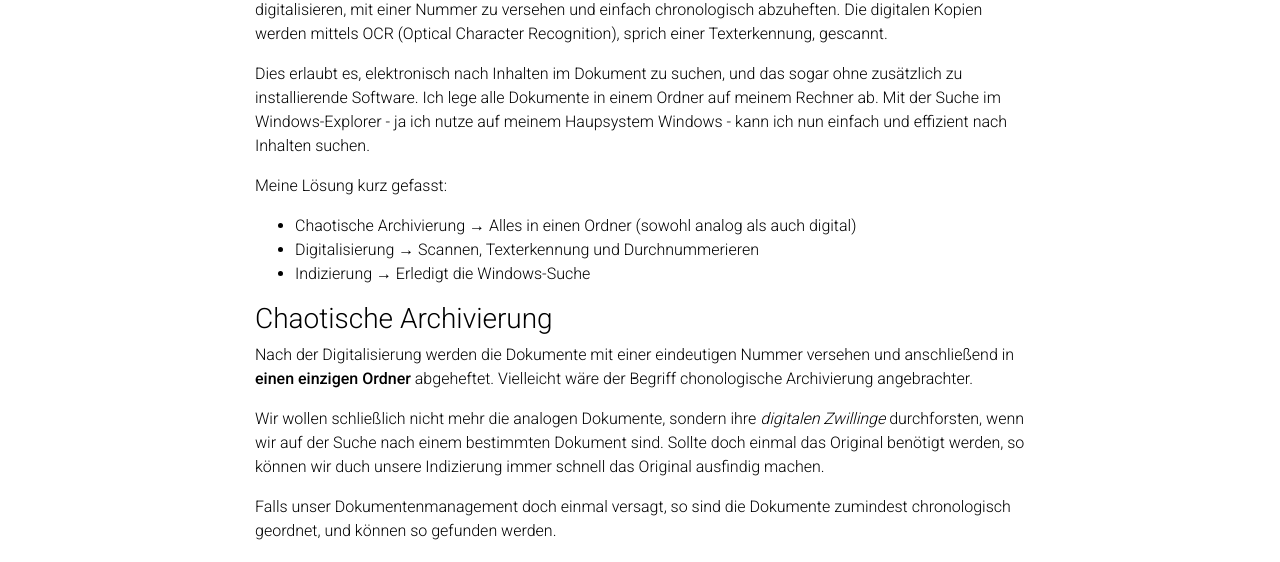
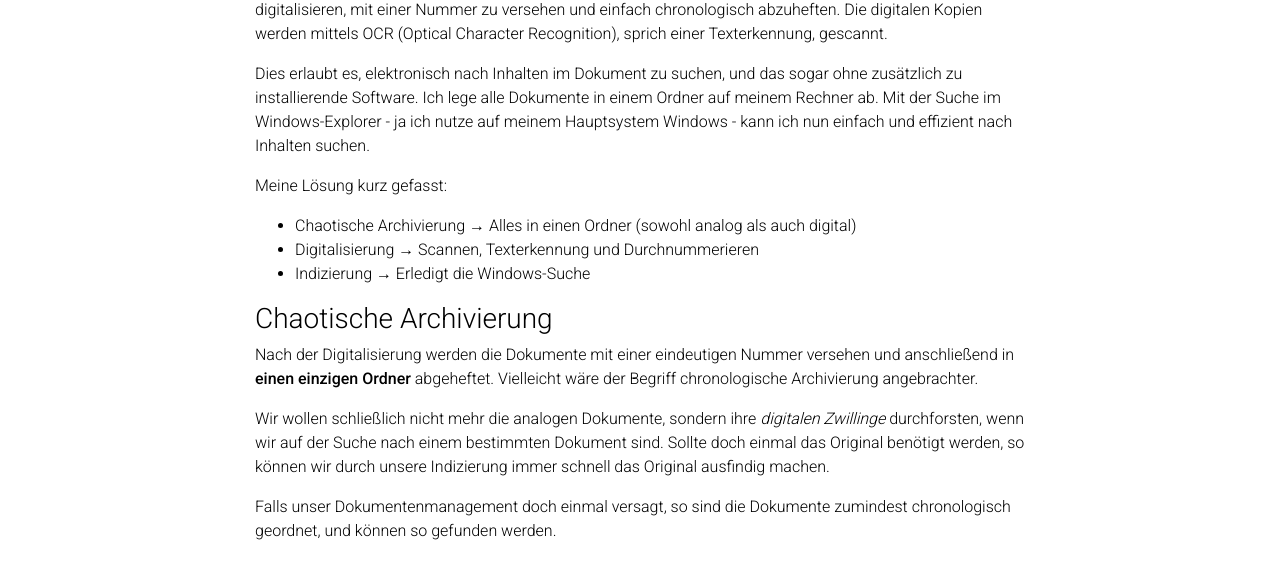
Before and after one commit to jnslr/jnslr.github.io, a Jekyll site: the page built from _projects/Archivieren.md, in a window 1280 px wide and 900 px high, scrolled down 947 px. Shown: the part 196-758 px from the top of the window. Built offline with Jekyll 4.4.1, drawn with Linux system fonts in a browser that asks for light colours; comment, search, counter and statistics services are not loaded; a style sheet for code colours, icons or effects is not loaded; some of the changed text lies outside the part shown.

Commit message:
Spell checks

```diff
--- a/_data/cv.yml
+++ b/_data/cv.yml
@@ -17,7 +17,7 @@
       description:
         - SPS-Programmierung (Motorsynchronisation mit Siemens S7)
         - Sensordatenerfassung (Umweltdatenerfassung mit Cloudanbindung)
-        - WiFi basiertes PickByLight (Microcontroller + Electron Tool)
+        - WiFi basiertes PickByLight (Mikrocontroller + Electron Tool)
     - title: Softwareentwickler
       institution: Bizerba SE & Co. KG, Balingen
       year: Februar 2020
@@ -78,7 +78,7 @@
         - MS Office
         - LaTeX
         - Markdown
-    - title: Kommunikations/Feldbus- Protokolle
+    - title: Kommunikations-/Feldbus-Protokolle
       items:
         - OPC-UA, Modbus (RTU/TCP), MQTT
         - CanOpen
--- a/_projects/Archivieren.md
+++ b/_projects/Archivieren.md
@@ -34,7 +34,7 @@ Anstatt unnötig Zeit mit der Archivierung zu vergeuden bin ich dazu übergegang
 Die digitalen Kopien werden mittels OCR (Optical Character Recognition), sprich einer Texterkennung, gescannt.
 
 Dies erlaubt es, elektronisch nach Inhalten im Dokument zu suchen, und das sogar ohne zusätzlich zu installierende Software.
-Ich lege alle Dokumente in einem Ordner auf meinem Rechner ab. Mit der Suche im Windows-Explorer - ja ich nutze auf meinem Haupsystem Windows - kann ich nun einfach und effizient nach Inhalten suchen.
+Ich lege alle Dokumente in einem Ordner auf meinem Rechner ab. Mit der Suche im Windows-Explorer - ja ich nutze auf meinem Hauptsystem Windows - kann ich nun einfach und effizient nach Inhalten suchen.
 
 Meine Lösung kurz gefasst:
 
@@ -46,10 +46,10 @@ Meine Lösung kurz gefasst:
 ### Chaotische Archivierung
 
 Nach der Digitalisierung werden die Dokumente mit einer eindeutigen Nummer versehen und anschließend in **einen einzigen Ordner** abgeheftet.
-Vielleicht wäre der Begriff chonologische Archivierung angebrachter.
+Vielleicht wäre der Begriff chronologische Archivierung angebrachter.
 
 Wir wollen schließlich nicht mehr die analogen Dokumente, sondern ihre *digitalen Zwillinge* durchforsten, wenn wir auf der Suche nach einem bestimmten Dokument sind.
-Sollte doch einmal das Original benötigt werden, so können wir duch unsere Indizierung immer schnell das Original ausfindig machen.
+Sollte doch einmal das Original benötigt werden, so können wir durch unsere Indizierung immer schnell das Original ausfindig machen.
 
 Falls unser Dokumentenmanagement doch einmal versagt, so sind die Dokumente zumindest chronologisch geordnet, und können so gefunden werden.
 
```
Also changed, not shown: other parts of _projects/Archivieren.md (+4 -4 lines), _pages/about.md (+2 -2 lines), _projects/IRSender.md (+4 -4 lines), _projects/Motorsynchronisation.md (+4 -4 lines).
